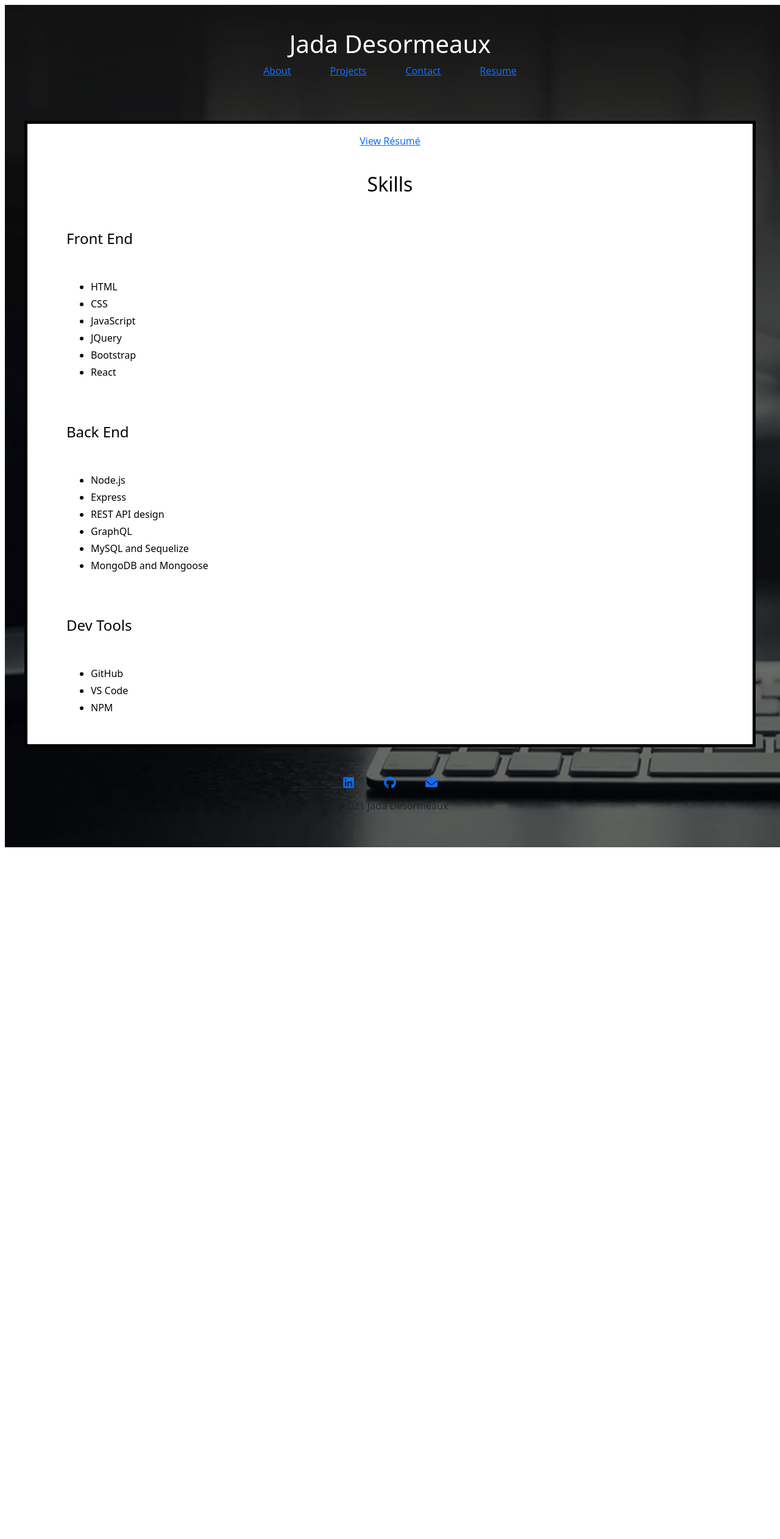
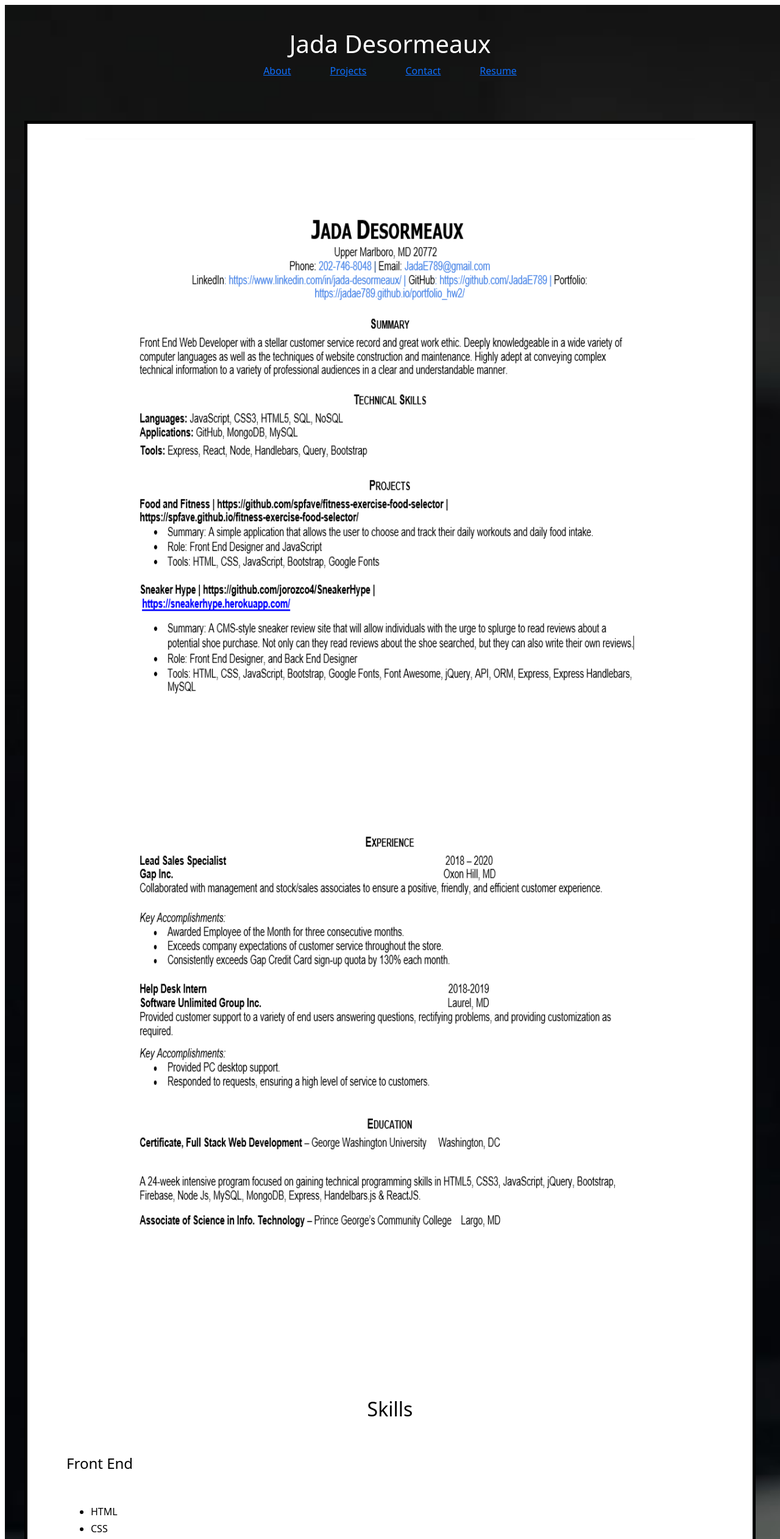
Before and after one commit to JadaE789/react_portfolio, a React (Create React App) app: page /resume in a window 1280 px wide. Shown: the top 2523 px of the page at 61% size. Before the commit the page ends 1397 px from the top, so only its background shows below. Built offline with nearby package versions, Linux system fonts and the light colour scheme.

Commit message:
Resume added

```diff
--- a/src/components/pages/Resume.js
+++ b/src/components/pages/Resume.js
@@ -1,13 +1,26 @@
+import React from "react";
 import { skills } from '../../assets/data/portfolioSec';
+import Resume1 from '../../assets/img/resume1.PNG'
+import Resume2 from '../../assets/img/resume2.PNG'
 
 export default function Skills() {
   return (
     <section className='w-full p-8 bg-gray-100'>
     <div className='flex justify-center mb-8'>
         <div className='px-4 py-2 border-2 rounded-md border-gray-600 hover:border-gray-500 bg-gray-600 hover:bg-gray-500 text-gray-200 hover:text-gray-100 text-center font-bold trans-ease-in'>
-          <a href='./assets/resume/Milestone_DevelopResume.docx'>
-            View Résumé
-          </a>
+        <img
+          src={Resume1}
+          alt="Resume"
+          width="1000"
+          height="1000"
+        />
+
+        <img
+          src={Resume2}
+          alt="Resume"
+          width="1000"
+          height="1000"
+        />
         </div>
       </div>
 
```
Also changed, not shown: src/assets/img/resume1.PNG (added), src/assets/img/resume2.PNG (added).
